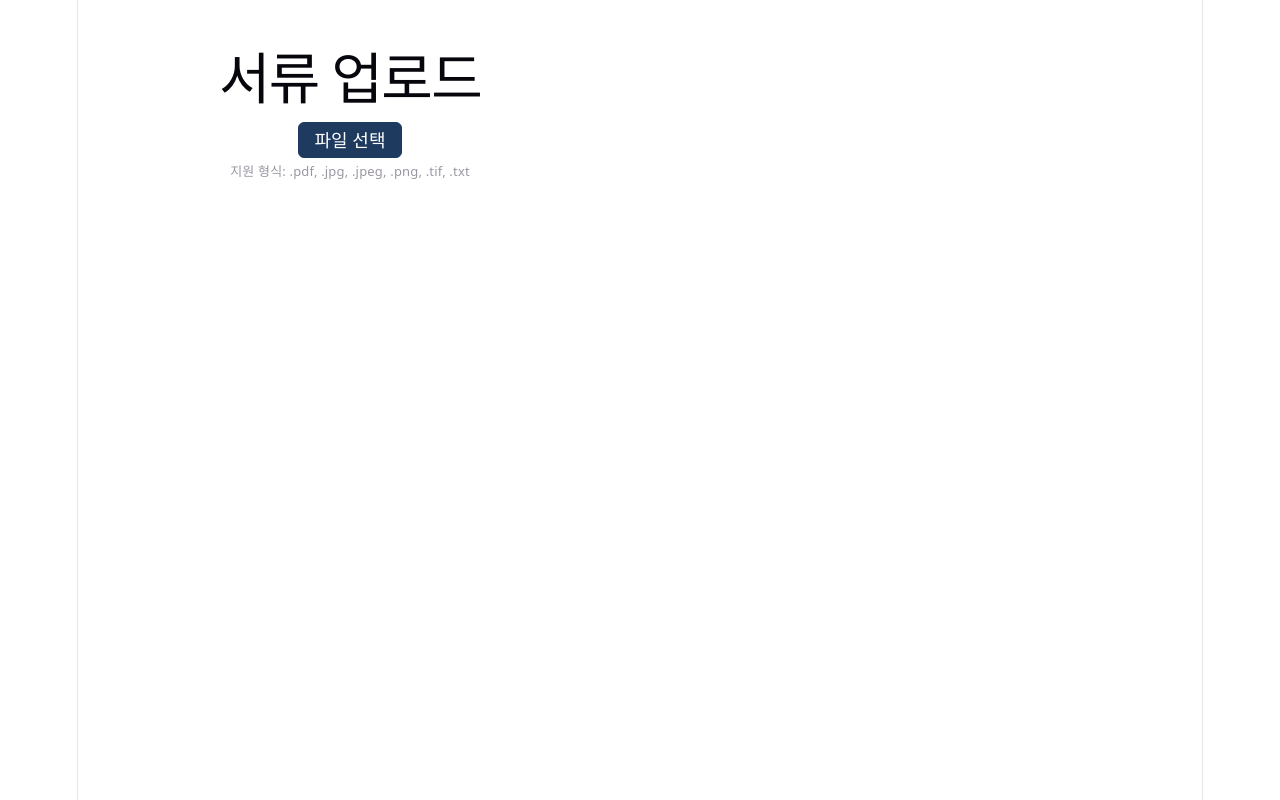
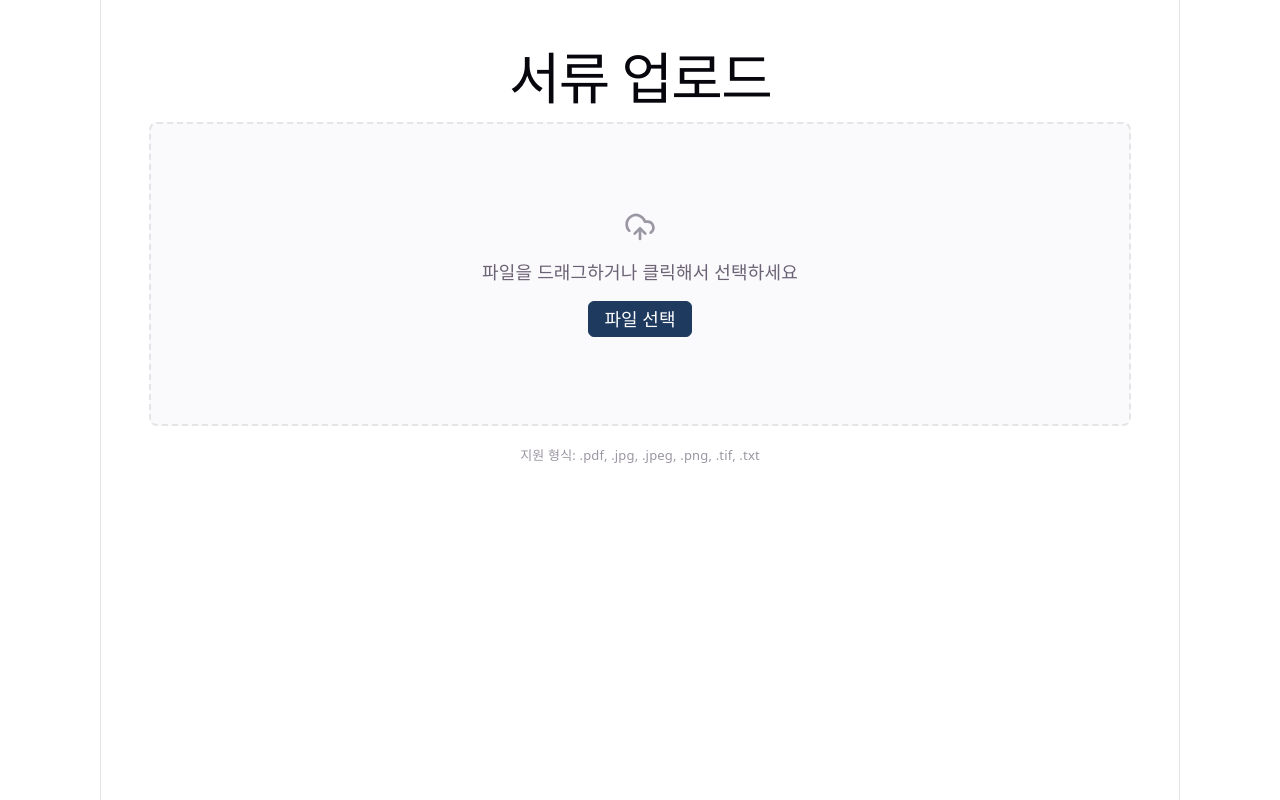
Before and after one commit to Khyojae/B-L-copilot, a React (Vite) app in the folder frontend/: page /shipments/new in a window 1280 px wide. Built offline with nearby package versions, Linux system fonts and the light colour scheme.

Commit message:
Add PageContainer for consistent layout width, upload dropzone, prominent S4 summary

```diff
--- /dev/null
+++ b/frontend/src/components/PageContainer.tsx
@@ -0,0 +1,14 @@
+import type { ReactNode } from 'react';
+
+interface PageContainerProps {
+  children: ReactNode;
+}
+
+/**
+ * 모든 화면이 같이 쓰는 페이지 여백.
+ * 화면 폭 제한·중앙 정렬은 #root(index.css)가 맡고, 여기서는 좌우 여백만
+ * 통일합니다 — 화면마다 padding 값을 따로 정하지 않도록.
+ */
+export function PageContainer({ children }: PageContainerProps) {
+  return <div style={{ padding: 'var(--space-5) var(--space-6)' }}>{children}</div>;
+}
--- a/frontend/src/index.css
+++ b/frontend/src/index.css
@@ -125,7 +125,8 @@
 }
 
 #root {
-  width: 1126px;
+  /* 페이지 콘텐츠 최대 폭. 개별 화면은 PageContainer로 안쪽 여백만 더함 */
+  width: 1080px;
   max-width: 100%;
   margin: 0 auto;
   text-align: center;
--- a/frontend/src/pages/S1Dashboard/index.tsx
+++ b/frontend/src/pages/S1Dashboard/index.tsx
@@ -1,10 +1,11 @@
 import { Link } from 'react-router-dom';
 import { mockShipment } from '../../mocks/shipment.fixture';
+import { PageContainer } from '../../components/PageContainer';
 import { ShipmentCard } from './ShipmentCard';
 
 export function S1Dashboard() {
   return (
-    <div style={{ padding: 32 }}>
+    <PageContainer>
       <div
         style={{
           display: 'flex',
@@ -18,6 +19,6 @@ export function S1Dashboard() {
       </div>
 
       <ShipmentCard shipment={mockShipment} />
-    </div>
+    </PageContainer>
   );
 }
--- a/frontend/src/pages/S2Upload/index.tsx
+++ b/frontend/src/pages/S2Upload/index.tsx
@@ -1,9 +1,11 @@
 import { useEffect, useRef, useState } from 'react';
 import type { ChangeEvent } from 'react';
 import { useNavigate } from 'react-router-dom';
+import { UploadCloud } from 'lucide-react';
 import type { Job } from '../../types/domain';
 import { JOB_STATUS_LABEL, SUPPORTED_INPUT } from '../../constants/domain';
 import { mockShipment } from '../../mocks/shipment.fixture';
+import { PageContainer } from '../../components/PageContainer';
 
 function getExtension(fileName: string): string {
   const dotIndex = fileName.lastIndexOf('.');
@@ -63,21 +65,53 @@ export function S2Upload() {
     setJob({ job_id: `JOB-${Date.now()}`, status: 'PENDING', progress: null, failure_reason: null });
   }
 
+  function openFilePicker() {
+    if (job !== null) return;
+    inputRef.current?.click();
+  }
+
   return (
-    <div style={{ padding: 32, maxWidth: 480 }}>
+    <PageContainer>
       <h1>서류 업로드</h1>
 
       <input ref={inputRef} type="file" onChange={handleFileChange} style={{ display: 'none' }} />
+
+      {/* 드롭존 — 지금은 클릭만 되고, 실제 드래그앤드롭 연결은 다음 단계 */}
+      <div
+        onClick={openFilePicker}
+        style={{
+          display: 'flex',
+          flexDirection: 'column',
+          alignItems: 'center',
+          justifyContent: 'center',
+          gap: 'var(--space-3)',
+          height: 300,
+          border: '2px dashed var(--border-default)',
+          borderRadius: 'var(--radius-card)',
+          backgroundColor: 'var(--bg-card)',
+          cursor: job !== null ? 'default' : 'pointer',
+          opacity: job !== null ? 0.6 : 1,
+          textAlign: 'center',
+        }}
+      >
+        <UploadCloud size={32} color="var(--text-muted)" aria-hidden="true" />
+        <p style={{ margin: 0, color: 'var(--text-secondary)' }}>
+          파일을 드래그하거나 클릭해서 선택하세요
+        </p>
         <button
           type="button"
           className="btn-primary"
-        onClick={() => inputRef.current?.click()}
+          onClick={(event) => {
+            event.stopPropagation();
+            openFilePicker();
+          }}
           disabled={job !== null}
         >
           파일 선택
         </button>
+      </div>
 
-      <p style={{ fontSize: 13, color: 'var(--text-muted)' }}>
+      <p style={{ fontSize: 13, color: 'var(--text-muted)', marginTop: 'var(--space-3)' }}>
         지원 형식: {SUPPORTED_INPUT.ACCEPTED_EXT.join(', ')}
       </p>
 
@@ -86,6 +120,6 @@ export function S2Upload() {
       )}
 
       {job !== null && <p>진행 상태: {JOB_STATUS_LABEL[job.status]}</p>}
-    </div>
+    </PageContainer>
   );
 }
--- a/frontend/src/pages/S3Draft/index.tsx
+++ b/frontend/src/pages/S3Draft/index.tsx
@@ -3,6 +3,7 @@ import { FieldForm } from './FieldForm';
 import { DocumentViewer } from './DocumentViewer';
 import { SuggestionCard } from './SuggestionCard';
 import { VerifyBar } from './VerifyBar';
+import { PageContainer } from '../../components/PageContainer';
 import { mockSuggestions } from '../../mocks/shipment.fixture';
 import type { FieldValue, Suggestion } from '../../types/domain';
 
@@ -39,7 +40,7 @@ export function S3Draft() {
   }
 
   return (
-    <div style={{ padding: 32 }}>
+    <PageContainer>
       <h1>초안 편집기</h1>
 
       <div style={{ display: 'flex', gap: 24, alignItems: 'flex-start' }}>
@@ -69,6 +70,6 @@ export function S3Draft() {
       <div style={{ marginTop: 24 }}>
         <VerifyBar editedValues={editedValues} />
       </div>
-    </div>
+    </PageContainer>
   );
 }
--- a/frontend/src/pages/S4Verdicts/VerdictSummary.tsx
+++ b/frontend/src/pages/S4Verdicts/VerdictSummary.tsx
@@ -21,6 +21,19 @@ function toSummaryText(verdicts: Verdict[]): string {
 
 export function VerdictSummary({ verdicts }: VerdictSummaryProps) {
   return (
-    <p style={{ margin: '0 0 8px', fontWeight: 600 }}>{toSummaryText(verdicts)}</p>
+    <p
+      style={{
+        margin: 0,
+        padding: 'var(--space-3)',
+        fontSize: 20,
+        fontWeight: 700,
+        border: '1px solid var(--border-default)',
+        borderRadius: 'var(--radius-card)',
+        boxShadow: 'var(--shadow-card)',
+        backgroundColor: 'var(--brand-primary-light)',
+      }}
+    >
+      {toSummaryText(verdicts)}
+    </p>
   );
 }
--- a/frontend/src/pages/S4Verdicts/index.tsx
+++ b/frontend/src/pages/S4Verdicts/index.tsx
@@ -1,15 +1,18 @@
 import { VerdictCard } from './VerdictCard';
 import { VerdictSummary } from './VerdictSummary';
+import { PageContainer } from '../../components/PageContainer';
 import { mockVerdicts } from '../../mocks/shipment.fixture';
 import { bySeverity } from '../../constants/domain';
 
 export function S4Verdicts() {
   return (
-    <div style={{ display: 'flex', flexDirection: 'column', gap: 8, padding: 16 }}>
-      <VerdictSummary verdicts={mockVerdicts} />
-      {[...mockVerdicts].sort(bySeverity).map((verdict) => (
-        <VerdictCard key={verdict.verdict_id} verdict={verdict} />
-      ))}
-    </div>
+    <PageContainer>
+      <div style={{ display: 'flex', flexDirection: 'column', gap: 'var(--space-2)' }}>
+        <VerdictSummary verdicts={mockVerdicts} />
+        {[...mockVerdicts].sort(bySeverity).map((verdict) => (
+          <VerdictCard key={verdict.verdict_id} verdict={verdict} />
+        ))}
+      </div>
+    </PageContainer>
   );
 }
--- a/frontend/src/pages/S5Timeline/index.tsx
+++ b/frontend/src/pages/S5Timeline/index.tsx
@@ -3,6 +3,7 @@ import { useSearchParams } from 'react-router-dom';
 import { mockAlerts, mockRealityEvents, mockShipment } from '../../mocks/shipment.fixture';
 import { StatusBadge } from '../../components/StatusBadge';
 import { SeverityBadge } from '../../components/SeverityBadge';
+import { PageContainer } from '../../components/PageContainer';
 import type { RealityEvent } from '../../types/domain';
 
 /** RealityEvent.precision을 지킴 — DATE면 시각을 표시하지 않음 (§5.6) */
@@ -32,7 +33,8 @@ export function S5Timeline() {
   );
 
   return (
-    <div style={{ padding: 32, textAlign: 'left' }}>
+    <PageContainer>
+      <div style={{ textAlign: 'left' }}>
         <h1 style={{ textAlign: 'left' }}>선적 상세</h1>
 
         <div
@@ -114,5 +116,6 @@ export function S5Timeline() {
           })}
         </div>
       </div>
+    </PageContainer>
   );
 }
--- a/frontend/src/pages/S6Alerts/index.tsx
+++ b/frontend/src/pages/S6Alerts/index.tsx
@@ -1,6 +1,7 @@
 import { mockAlerts } from '../../mocks/shipment.fixture';
 import { bySeverity } from '../../constants/domain';
 import type { Alert } from '../../types/domain';
+import { PageContainer } from '../../components/PageContainer';
 import { AlertCard } from './AlertCard';
 
 /** 미확인(acknowledged: false)이 먼저, 그 안에서는 심각도 순(위반 → 주의 → 참고) */
@@ -11,7 +12,7 @@ function byUnacknowledgedThenSeverity(a: Alert, b: Alert): number {
 
 export function S6Alerts() {
   return (
-    <div style={{ padding: 32 }}>
+    <PageContainer>
       <h1>경보 센터</h1>
 
       <div style={{ display: 'flex', flexDirection: 'column', gap: 8 }}>
@@ -19,6 +20,6 @@ export function S6Alerts() {
           <AlertCard key={alert.alert_id} alert={alert} />
         ))}
       </div>
-    </div>
+    </PageContainer>
   );
 }
```
Lines whose indentation alone changed are shown as unchanged.
